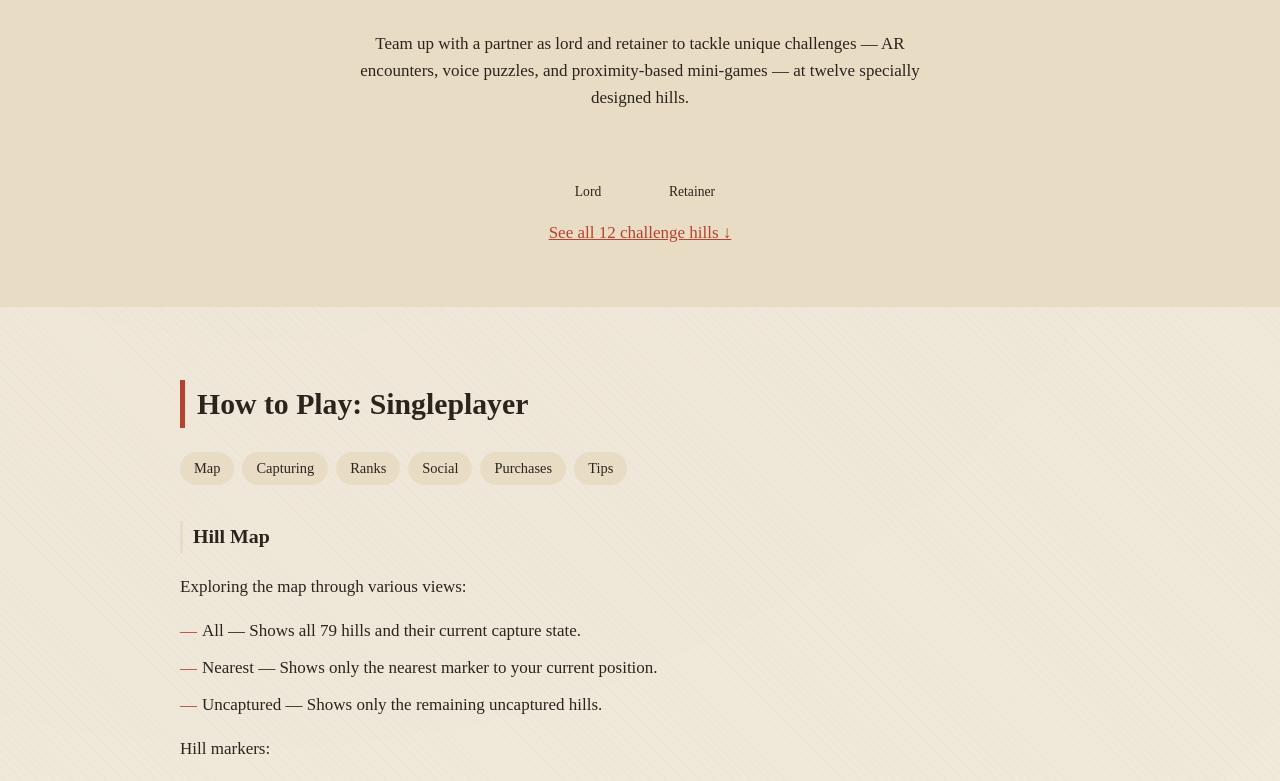
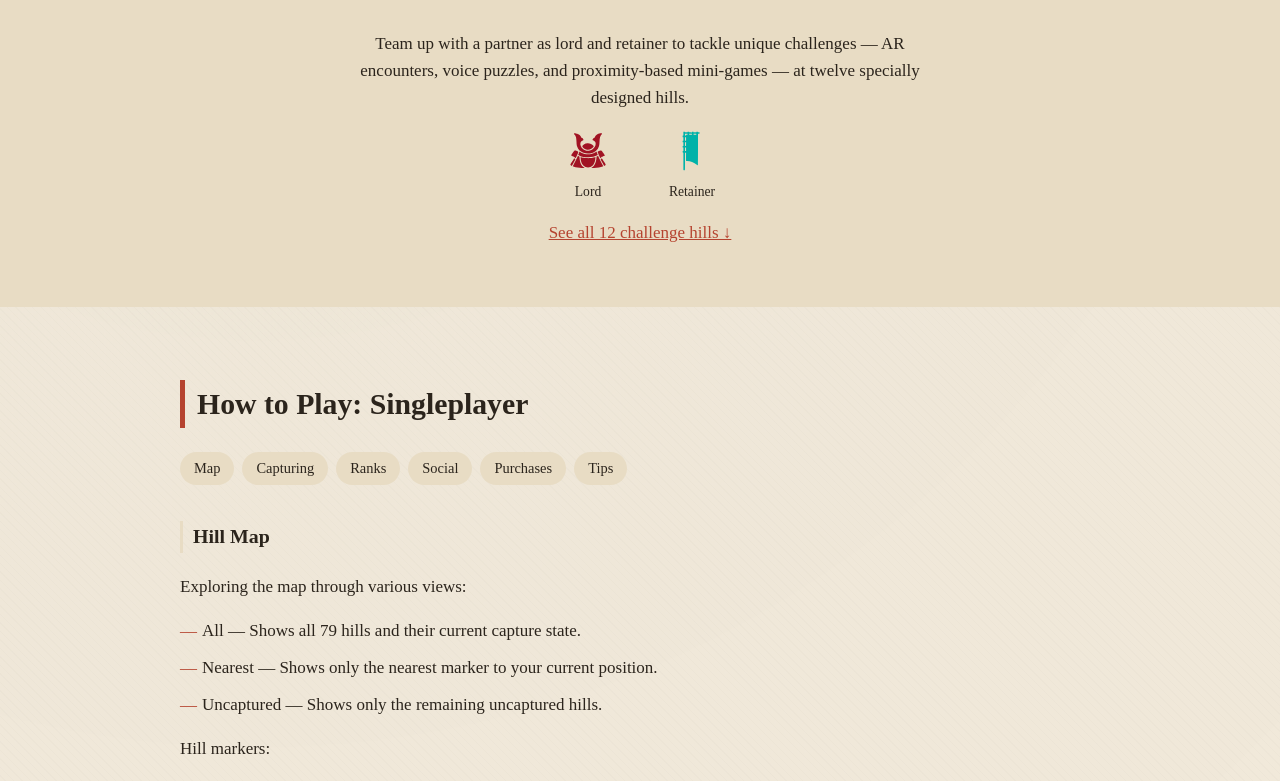
Before and after one commit to JGKarlin/hillsofedo, a plain HTML site: page index.html in a window 1280 px wide. Shown: the part 2061-2842 px from the top of the page. Drawn offline with Linux system fonts and the light colour scheme; a web font is replaced by a local one.

Commit message:
Fix broken mask-image paths for action/role icons
CSS url() resolves relative to the stylesheet's own location (css/),
not the page — 'assets/howto/...' was resolving to a nonexistent
css/assets/howto/ path. Needed '../assets/howto/...'. This made all
four mask-tinted icons (rally, surrender, lord, retainer) invisible.

```diff
--- a/css/style.css
+++ b/css/style.css
@@ -157,8 +157,8 @@ h3 {
   -webkit-mask-position: center;
   mask-position: center;
 }
-.action-icon-rally { -webkit-mask-image: url('assets/howto/rallying.png'); mask-image: url('assets/howto/rallying.png'); }
-.action-icon-surrender { -webkit-mask-image: url('assets/howto/surrendering.png'); mask-image: url('assets/howto/surrendering.png'); }
+.action-icon-rally { -webkit-mask-image: url('../assets/howto/rallying.png'); mask-image: url('../assets/howto/rallying.png'); }
+.action-icon-surrender { -webkit-mask-image: url('../assets/howto/surrendering.png'); mask-image: url('../assets/howto/surrendering.png'); }
 
 .role-icon {
   width: 48px;
@@ -172,13 +172,13 @@ h3 {
 }
 .role-icon-lord {
   background-color: #A11323;
-  -webkit-mask-image: url('assets/howto/lord.svg');
-  mask-image: url('assets/howto/lord.svg');
+  -webkit-mask-image: url('../assets/howto/lord.svg');
+  mask-image: url('../assets/howto/lord.svg');
 }
 .role-icon-retainer {
   background-color: #00B2A9;
-  -webkit-mask-image: url('assets/howto/retainer.svg');
-  mask-image: url('assets/howto/retainer.svg');
+  -webkit-mask-image: url('../assets/howto/retainer.svg');
+  mask-image: url('../assets/howto/retainer.svg');
 }
 
 .icon-row img {
```
